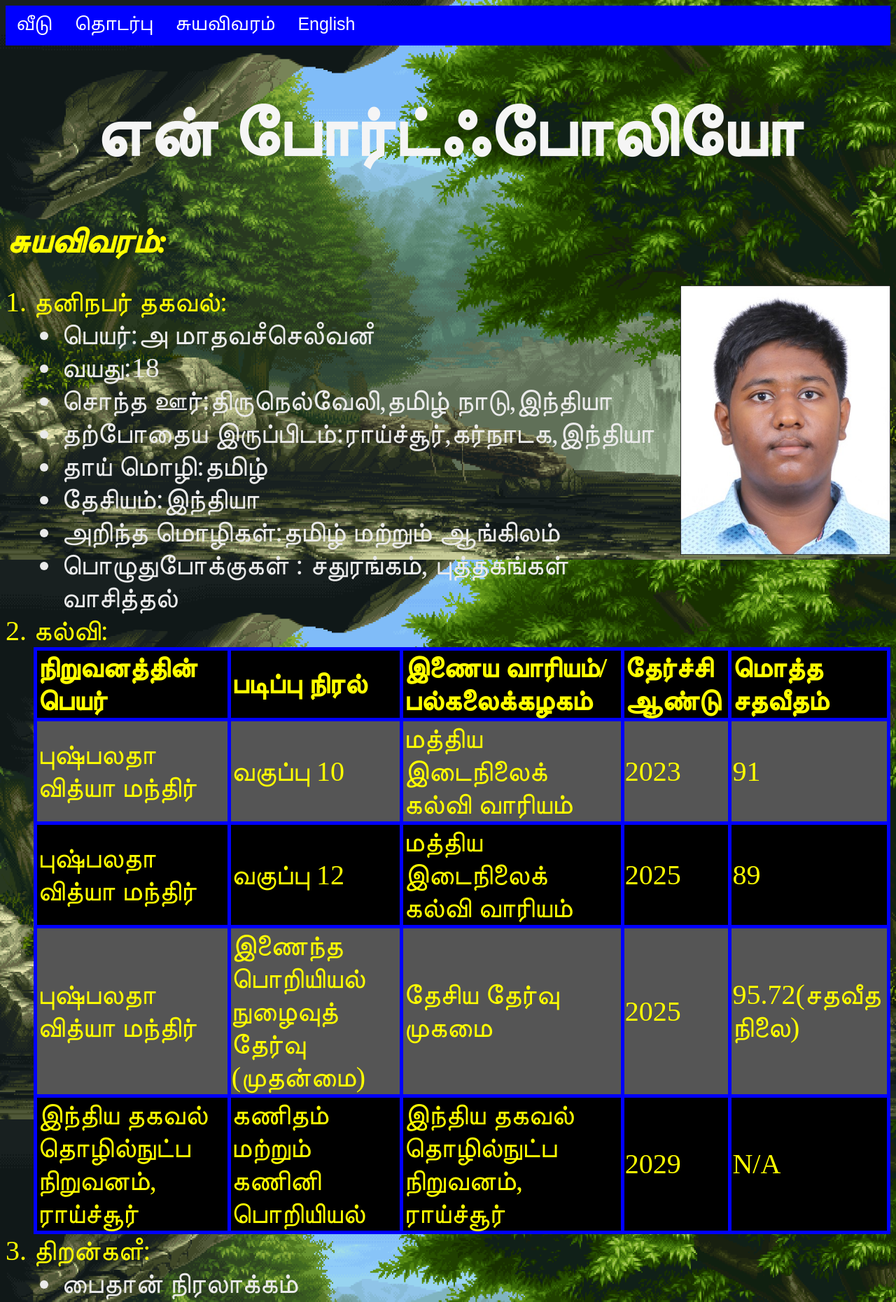
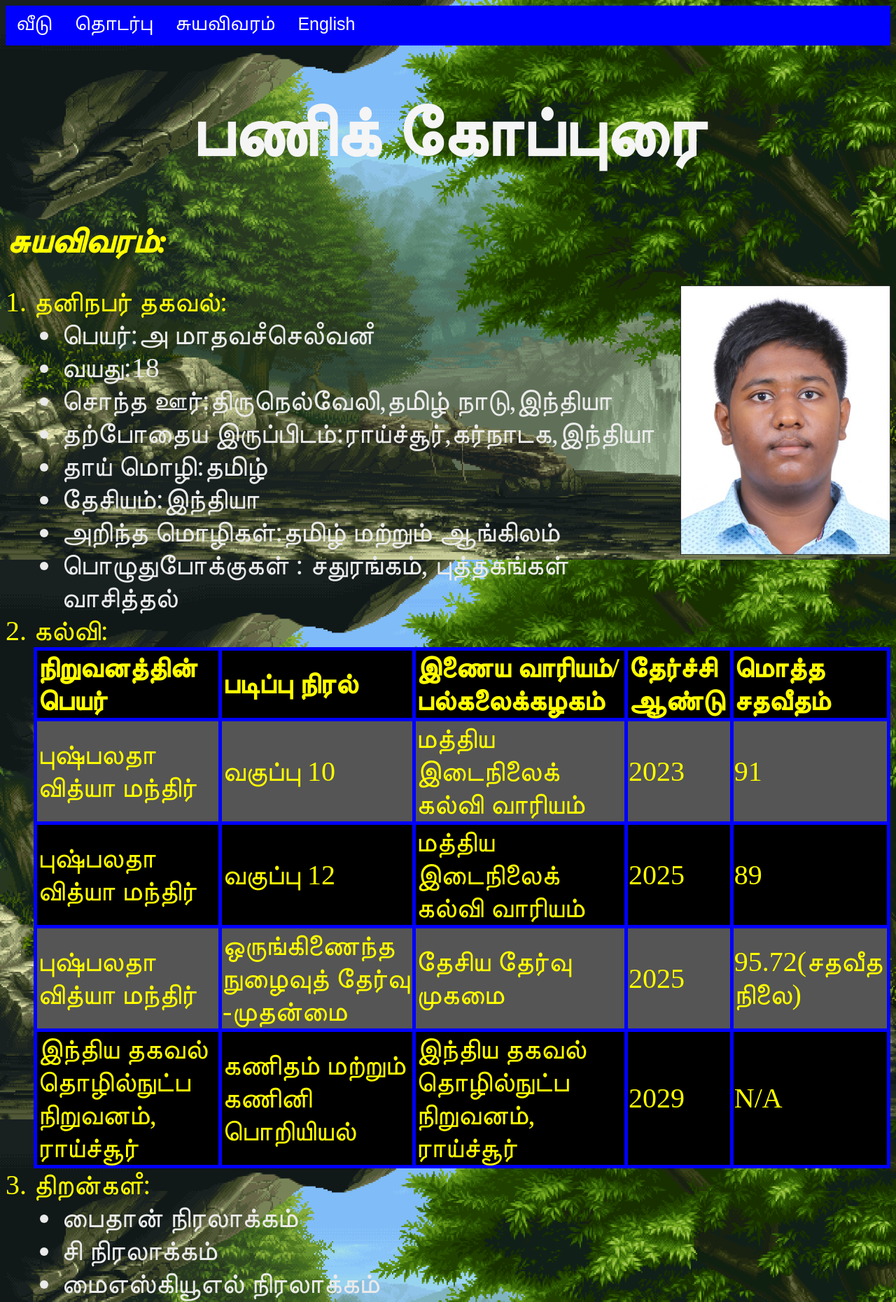
Before and after one commit to maadhavaselvan/maadhavaselvan.github.io, a website: page index_tamil.html in a window 1280 px wide. Shown: the top 1861 px of the page at 70% size. Drawn offline with Linux system fonts and the light colour scheme.

Commit message:
made tamil better

```diff
--- /dev/null
+++ b/index.js
@@ -0,0 +1 @@
+console.log('Happy developing ✨')
--- a/index_tamil.html
+++ b/index_tamil.html
@@ -87,7 +87,7 @@
   <li class="ac"><a href="index_tamil.html#bio">சுயவிவரம்</a></li>
   <li class="ac"><a href="index.html">English</a></li>
 </ul>
-<h1 style="color: #f5f5f5; text-align:center; font-size: 100px;"><b>என் போர்ட்ஃபோலியோ</b></h1>
+<h1 style="color: #f5f5f5; text-align:center; font-size: 100px;"><b>பணிக் கோப்புரை</b></h1>
 <h1 id="bio" style="color:#FFFF00;font-size:50px;"><i>சுயவிவரம்:</i></h1>
 <img src="Photo.jpeg" alt="Passport size photo" style="width:300px;float:right;">
 <ol>
@@ -128,7 +128,7 @@
      </tr>
      <tr>
        <td>புஷ்பலதா வித்யா மந்திர்</td>
-       <td>இணைந்த பொறியியல் நுழைவுத் தேர்வு (முதன்மை)</td>
+       <td>ஒருங்கிணைந்த நுழைவுத் தேர்வு -முதன்மை</td>
        <td>தேசிய தேர்வு முகமை</td>
        <td>2025</td>
        <td>95.72(சதவீத நிலை)</td>
```
Also changed, not shown: Contact_tamil.html (+1 -1 lines), package.json (added, +10 -0 lines).
